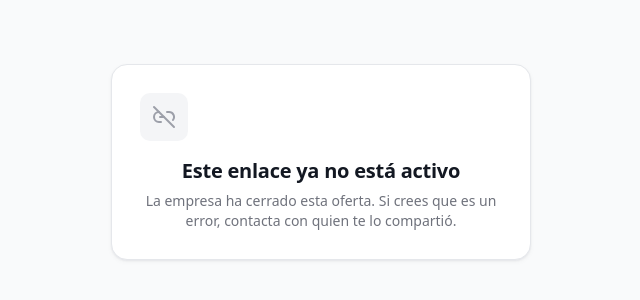
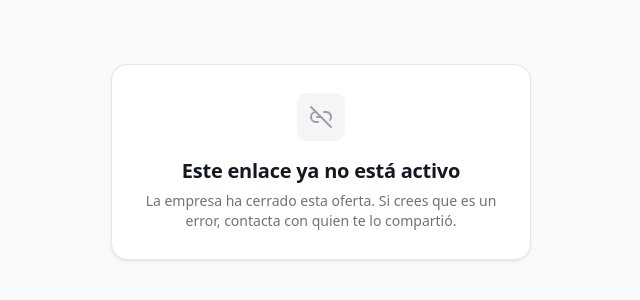
Before and after one commit to marioroag/apuntatefacil, a React (Vite) app: page /a/1 in a window 1280 px wide. Shown: the part 238-538 px from the top of the page, without its empty margins (319-959 px from the left). Built offline with nearby package versions, Linux system fonts and the light colour scheme; no server answers.

Commit message:
Centra la pantalla de enlace inactivo en el formulario público.
Tarjeta e icono alineados al centro del viewport para candidatos que llegan a un enlace cerrado o pausado.

Co-authored-by: Cursor <cursoragent@cursor.com>

```diff
--- a/src/screens/PublicForm.tsx
+++ b/src/screens/PublicForm.tsx
@@ -79,7 +79,7 @@ export function PublicForm() {
     const paused = campaign?.status === 'pausada'
     return (
       <CenteredCard>
-        <div className="grid size-12 place-items-center rounded-xl bg-slate-100 text-slate-400">
+        <div className="mx-auto grid size-12 place-items-center rounded-xl bg-slate-100 text-slate-400">
           <Link2Off className="size-6" aria-hidden />
         </div>
         <h1 className="mt-4 text-xl font-semibold text-slate-900">
@@ -252,7 +252,7 @@ function ThankYou({ campaign }: { campaign: PublicCampaign }) {
 
 function CenteredCard({ children }: { children: React.ReactNode }) {
   return (
-    <div className="grid min-h-svh place-items-center bg-slate-50 px-4">
+    <div className="flex min-h-svh flex-col items-center justify-center bg-slate-50 px-4 py-8">
       <div className="w-full max-w-[420px] rounded-2xl border border-slate-200 bg-white p-7 text-center shadow-card">
         {children}
       </div>
```
